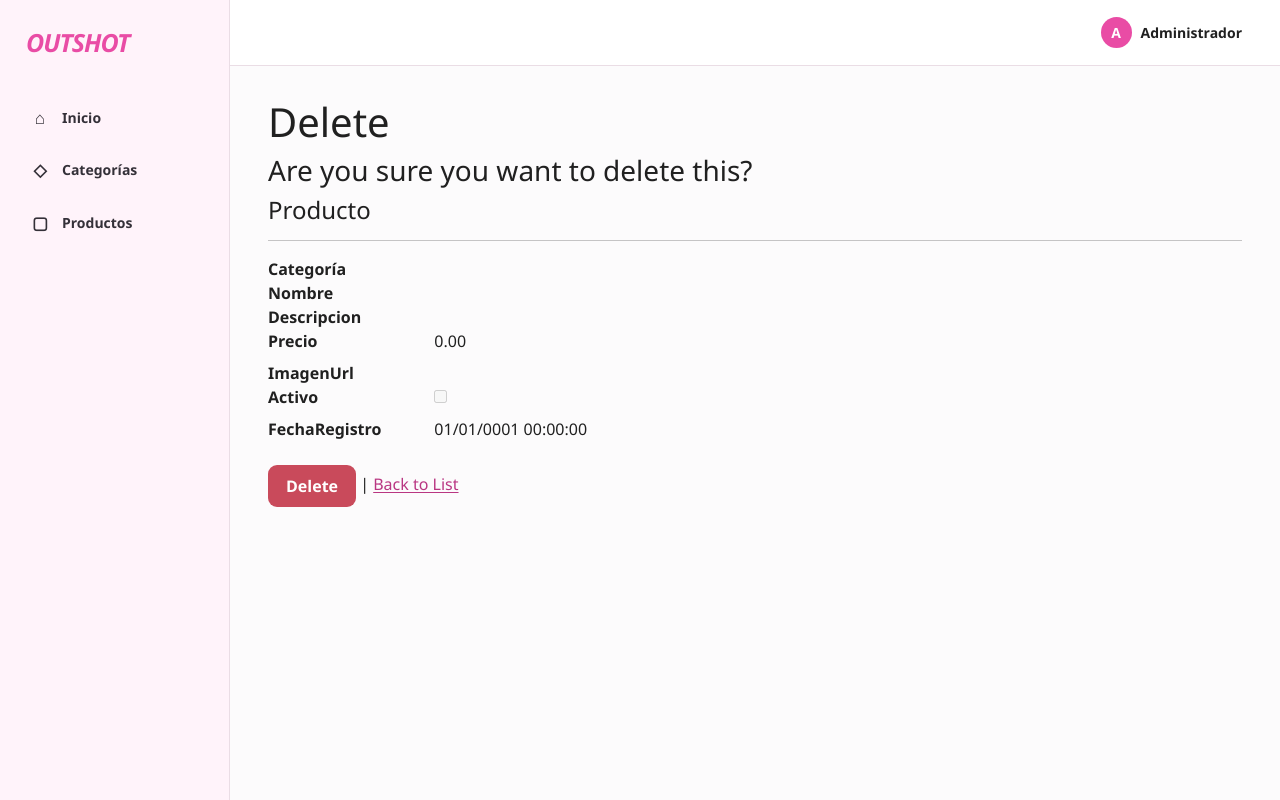
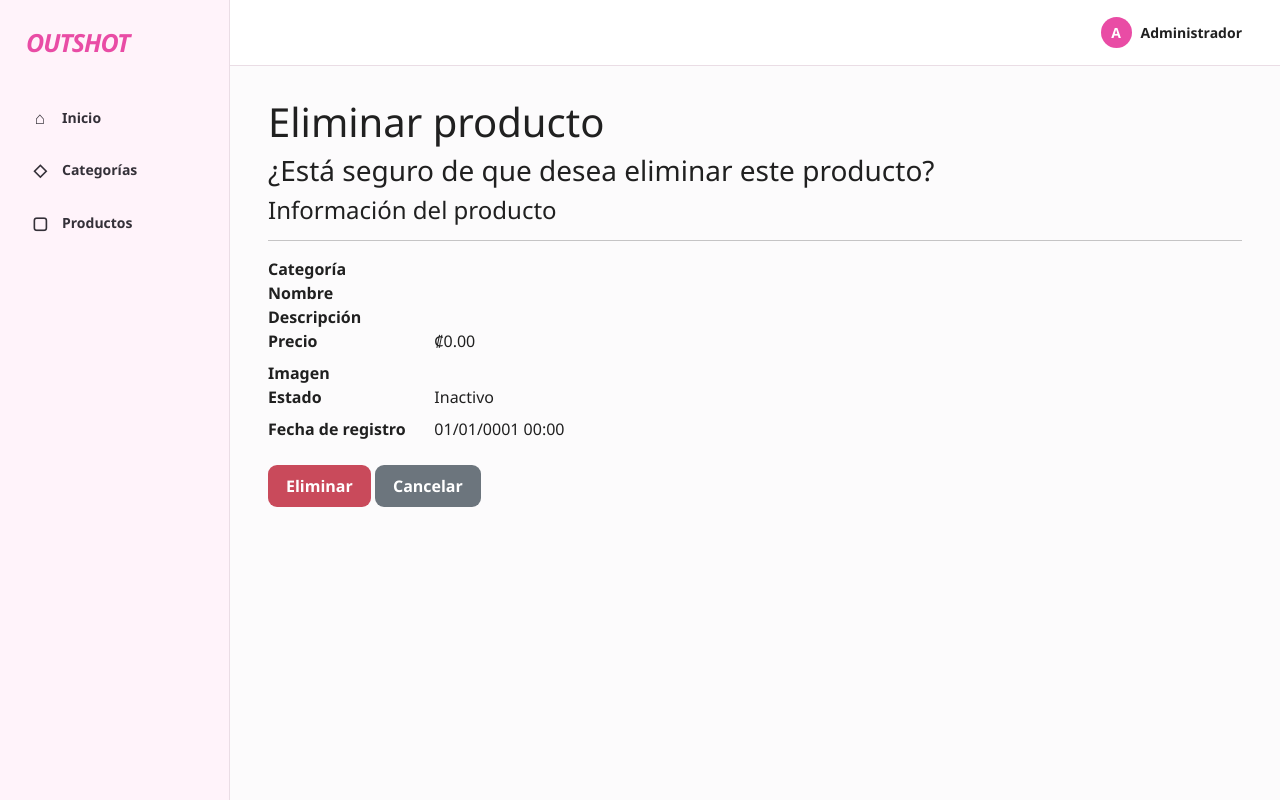
Before and after one commit to sunnydmoon/OUTSHOT_ProgramacionAvanzadaWeb_Grupo2, an ASP.NET Core app: template Outshot/Views/Productos/Delete.cshtml in a window 1280 px wide. Run offline with ASP.NET Core 8, Linux system fonts and the light colour scheme; the template is opened without the code that fills it, so the values that code supplies are empty; style sheets or scripts are compiled from the project's sources.

Commit message:
Corregir advertencias en vistas de productos

```diff
--- a/Outshot/Views/Productos/Delete.cshtml
+++ b/Outshot/Views/Productos/Delete.cshtml
@@ -1,71 +1,45 @@
 @model Outshot.Models.Producto
 
 @{
-    ViewData["Title"] = "Delete";
+    ViewData["Title"] = "Eliminar producto";
 }
 
-<h1>Delete</h1>
+<h1>Eliminar producto</h1>
 
-<h3>Are you sure you want to delete this?</h3>
+<h3>¿Está seguro de que desea eliminar este producto?</h3>
 
 <div>
-    <h4>Producto</h4>
+    <h4>Información del producto</h4>
     <hr />
 
     <dl class="row">
-        <dt class="col-sm-2">
-            Categoría
-        </dt>
+        <dt class="col-sm-2">Categoría</dt>
         <dd class="col-sm-10">
-            @Html.DisplayFor(model => model.Categoria.Nombre)
+            @(Model.Categoria?.Nombre ?? "Sin categoría")
         </dd>
 
-        <dt class="col-sm-2">
-            @Html.DisplayNameFor(model => model.Nombre)
-        </dt>
-        <dd class="col-sm-10">
-            @Html.DisplayFor(model => model.Nombre)
-        </dd>
+        <dt class="col-sm-2">Nombre</dt>
+        <dd class="col-sm-10">@Model.Nombre</dd>
 
-        <dt class="col-sm-2">
-            @Html.DisplayNameFor(model => model.Descripcion)
-        </dt>
-        <dd class="col-sm-10">
-            @Html.DisplayFor(model => model.Descripcion)
-        </dd>
+        <dt class="col-sm-2">Descripción</dt>
+        <dd class="col-sm-10">@Model.Descripcion</dd>
 
-        <dt class="col-sm-2">
-            @Html.DisplayNameFor(model => model.Precio)
-        </dt>
-        <dd class="col-sm-10">
-            @Html.DisplayFor(model => model.Precio)
-        </dd>
+        <dt class="col-sm-2">Precio</dt>
+        <dd class="col-sm-10">₡@Model.Precio.ToString("N2")</dd>
 
-        <dt class="col-sm-2">
-            @Html.DisplayNameFor(model => model.ImagenUrl)
-        </dt>
-        <dd class="col-sm-10">
-            @Html.DisplayFor(model => model.ImagenUrl)
-        </dd>
+        <dt class="col-sm-2">Imagen</dt>
+        <dd class="col-sm-10">@Model.ImagenUrl</dd>
 
-        <dt class="col-sm-2">
-            @Html.DisplayNameFor(model => model.Activo)
-        </dt>
-        <dd class="col-sm-10">
-            @Html.DisplayFor(model => model.Activo)
-        </dd>
+        <dt class="col-sm-2">Estado</dt>
+        <dd class="col-sm-10">@(Model.Activo ? "Activo" : "Inactivo")</dd>
 
-        <dt class="col-sm-2">
-            @Html.DisplayNameFor(model => model.FechaRegistro)
-        </dt>
-        <dd class="col-sm-10">
-            @Html.DisplayFor(model => model.FechaRegistro)
-        </dd>
+        <dt class="col-sm-2">Fecha de registro</dt>
+        <dd class="col-sm-10">@Model.FechaRegistro.ToString("dd/MM/yyyy HH:mm")</dd>
     </dl>
 
-    <form asp-action="Delete">
+    <form asp-action="Delete" method="post">
         <input type="hidden" asp-for="ProductoId" />
-        <input type="submit" value="Delete" class="btn btn-danger" /> |
-        <a asp-action="Index">Back to List</a>
+        <button type="submit" class="btn btn-danger">Eliminar</button>
+        <a asp-action="Index" class="btn btn-secondary">Cancelar</a>
     </form>
 </div>
```
Also changed, not shown: Outshot/Views/Productos/Details.cshtml (+20 -45 lines).
